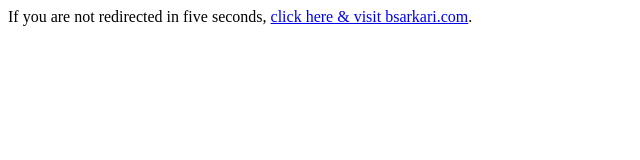
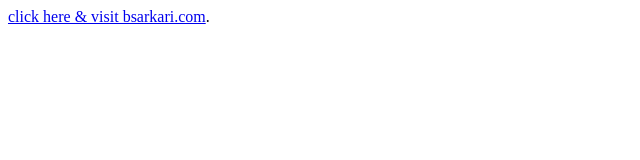
Before and after one commit to pankaj4u/dist, a plain HTML site: page index.html in a window 1280 px wide. Shown: the whole page, without its empty margins (0-640 px from the left). Drawn offline with Linux system fonts and the light colour scheme.

Commit message:
Update index.html

```diff
--- a/index.html
+++ b/index.html
@@ -1,6 +1,6 @@
 <head>
-  <meta http-equiv="refresh" URL=https://www.bsarkari.com/" />
+  <meta http-equiv="refresh" content="1; URL=https://www.bsarkari.com/" />
 </head>
 <body>
-  <p>If you are not redirected in five seconds, <a href="https://www.bsarkari.com/">click here & visit bsarkari.com</a>.</p>
+  <p><a href="https://www.bsarkari.com/">click here & visit bsarkari.com</a>.</p>
 </body>
```
